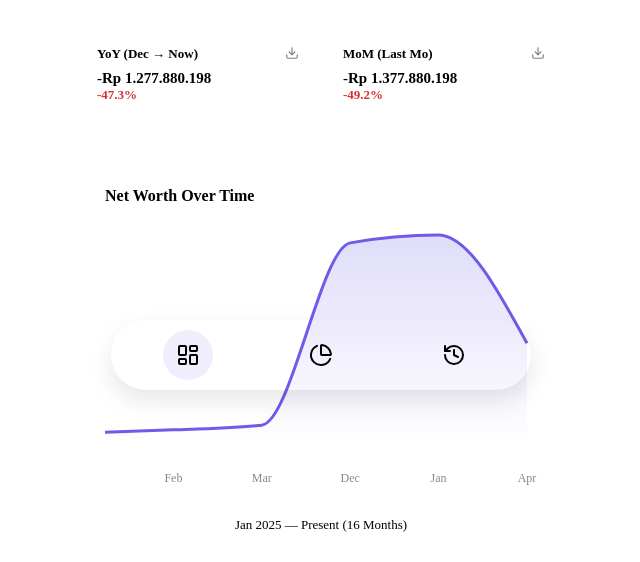
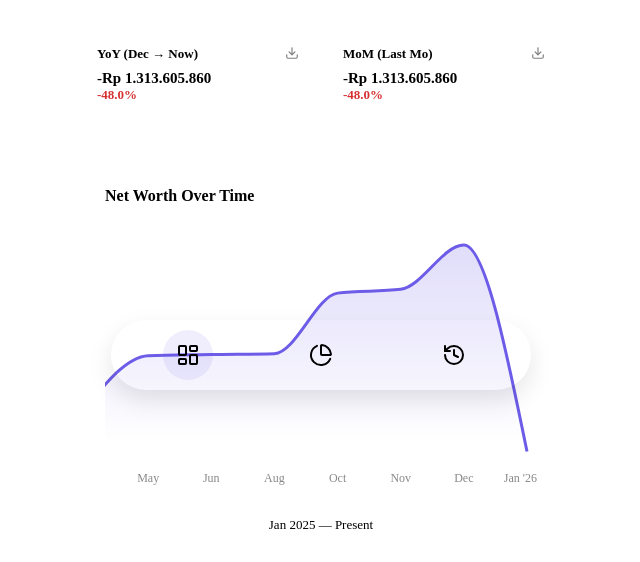
Before and after one commit to ramstorana/monthly-portfolio-report, a React (Vite) app: page / in a window 1280 px wide. Shown: the part 390-952 px from the top of the page, without its empty margins (319-959 px from the left). Built offline with nearby package versions, Linux system fonts and the light colour scheme; no server answers; the HTML template or start-up script is replaced by a standard one.

Commit message:
feat: integrate 2025 history data into home chart and metrics

```diff
--- a/src/pages/Home/Home.jsx
+++ b/src/pages/Home/Home.jsx
@@ -8,41 +8,56 @@ import { ResponsiveContainer, AreaChart, Area, XAxis, YAxis, Tooltip, CartesianG
 import { Download } from 'lucide-react';
 import styles from './Home.module.css';
 
+import history2025 from '../../data/history_2025.json';
+
 const Home = () => {
     const { assets, totalNetWorth, target, loading } = usePortfolio();
 
-    // --- Metric Calculations (Mocked for now until History is fully populated) ---
-    // In strict v4.0, these come from checking snapshots.
-    // Baseline: Dec 31, 2025 (2.7B start for 2026?) -> Assuming we are in 2026 now?
-    // Wait, SRD says "Project-Based". Let's assume current year is the project year.
+    // --- CONTEXT: PROJECT YEAR ---
     const currentYear = new Date().getFullYear();
-    const prevYear = currentYear - 1;
 
-    // Simulating History Data for MVP Visualization
-    // Replace this with `PortfolioService.getHistory()` in real integration
-    const historyData = [
-        { month: 'Jan', value: 280000000 },
-        { month: 'Feb', value: 320000000 },
-        { month: 'Mar', value: 380000000 },
-        { month: 'Dec', value: 2700000000 }, // Dec 2025 (Baseline)
-        { month: 'Jan', value: 2800000000 }, // Jan 2026
-        { month: 'Apr', value: totalNetWorth }, // Current
-    ];
+    // --- DATA INTEGRATION: 2025 History + Current 2026 Live Data ---
+    // 1. Process 2025 data
+    const historyData = useMemo(() => {
+        // Map 2025 history to chart format
+        const hist2025 = history2025.map(h => ({
+            month: getMonthName(h.month - 1).substring(0, 3), // "Jan", "Feb"
+            fullMonth: getMonthName(h.month - 1),
+            value: h.totalNetWorth,
+            year: 2025,
+            isHistory: true
+        }));
 
-    // YoY Baseline (Dec 31 of previous year)
-    // If no data, fallback to Jan 1
-    const yoyBaseline = 2700000000; // Mocked from "2025 Initial"
-    const yoyChange = totalNetWorth - yoyBaseline;
-    const yoyPercent = (yoyChange / yoyBaseline) * 100;
+        // 2. Add Current Live Data (2026) if we are in 2026
+        // For simplicity, we assume we are just appending "Current" or the current month of 2026.
+        // User wants "Jan 2026" as current.
+        if (totalNetWorth > 0) {
+            hist2025.push({
+                month: getMonthName(new Date().getMonth()).substring(0, 3) + " '26",
+                fullMonth: getMonthName(new Date().getMonth()) + " 2026",
+                value: totalNetWorth,
+                year: 2026,
+                isHistory: false
+            });
+        }
 
-    // MoM Baseline (Previous Month)
-    const momBaseline = 2800000000; // Mocked "Last Month"
-    const momChange = totalNetWorth - momBaseline;
-    const momPercent = (momChange / momBaseline) * 100;
+        return hist2025;
+    }, [totalNetWorth]);
 
-    // Timeline Data (Jan 2025 -> Current)
-    // Filter to only show up to current month (no future)
-    const chartData = historyData.filter(d => true); // All history is past/present
+    // --- METRIC CALCULATIONS (YoY & MoM) ---
+    // YoY Baseline: Dec 31, 2025 (Last point of 2025 history)
+    const last2025 = history2025[history2025.length - 1]?.totalNetWorth || 1;
+    const yoyChange = totalNetWorth - last2025;
+    const yoyPercent = (yoyChange / last2025) * 100;
+
+    // MoM Baseline: Previous Month
+    // Logic: If current is Jan 2026, previous is Dec 2025.
+    // If current is Feb 2026, previous is Jan 2026 (snapshot needed), but for now we rely on history.
+    // With current setup (Dec 2025 vs Current), MoM is technically the same as YoY if current is Jan.
+    const momChange = totalNetWorth - last2025;
+    const momPercent = (momChange / last2025) * 100;
+
+    const chartData = historyData;
 
     // --- UI Helpers ---
     const getStatusColor = (val) => val >= 0 ? '#00b894' : '#d63031';
@@ -203,7 +218,7 @@ const Home = () => {
                     paddingTop: 16,
                     borderTop: '1px dashed var(--border-color)'
                 }}>
-                    Jan 2025 — Present (16 Months)
+                    Jan 2025 — Present
                 </div>
             </div>
 
```
